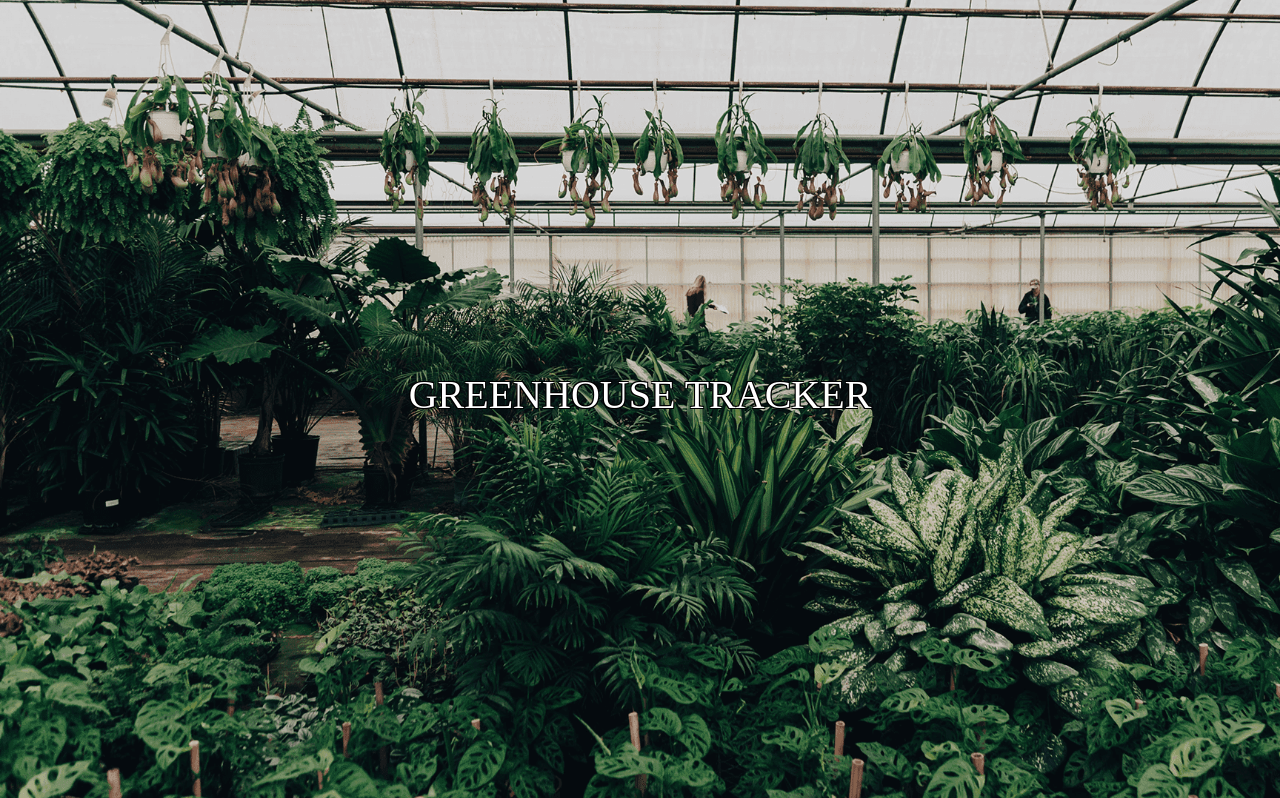
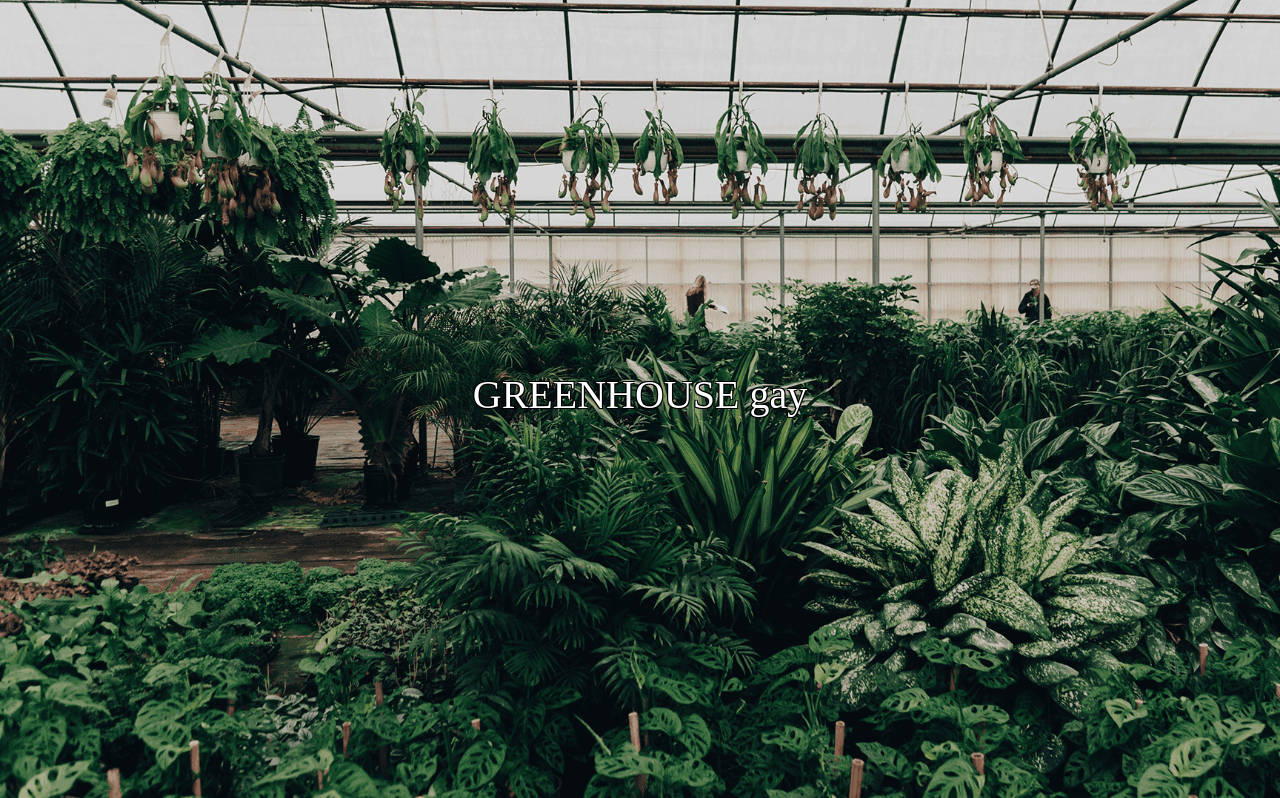
Before and after one commit to TrizzyRizzyGlizzy/CIS-Project, a PHP site: page / in a window 1280 px wide. Shown: the part 119-917 px from the top of the page. Run offline with PHP 8.4, Linux system fonts and the light colour scheme.

Commit message:
greenhouse gay

```diff
--- a/index.php
+++ b/index.php
@@ -107,7 +107,7 @@ h5 {
   <div class="container-fluid-lg">
     <section class="vh-100 d-flex justify-content-center align-items-center" style="background-image: url('images/home-page.png');">
       <div class="text-center">
-        <h1 class = "fade-in-h">GREENHOUSE TRACKER</h1>
+        <h1 class = "fade-in-h">GREENHOUSE gay</h1>
       </div>
     </section>
 
```
